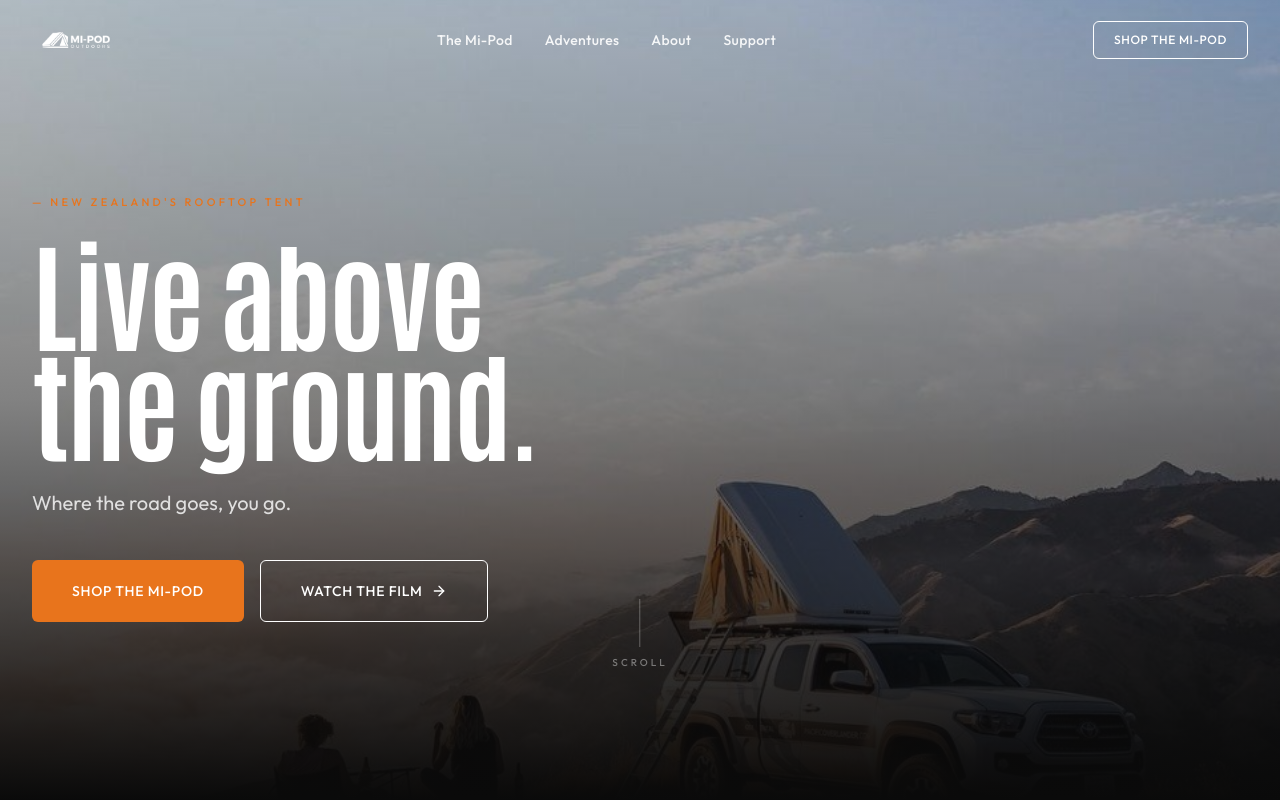
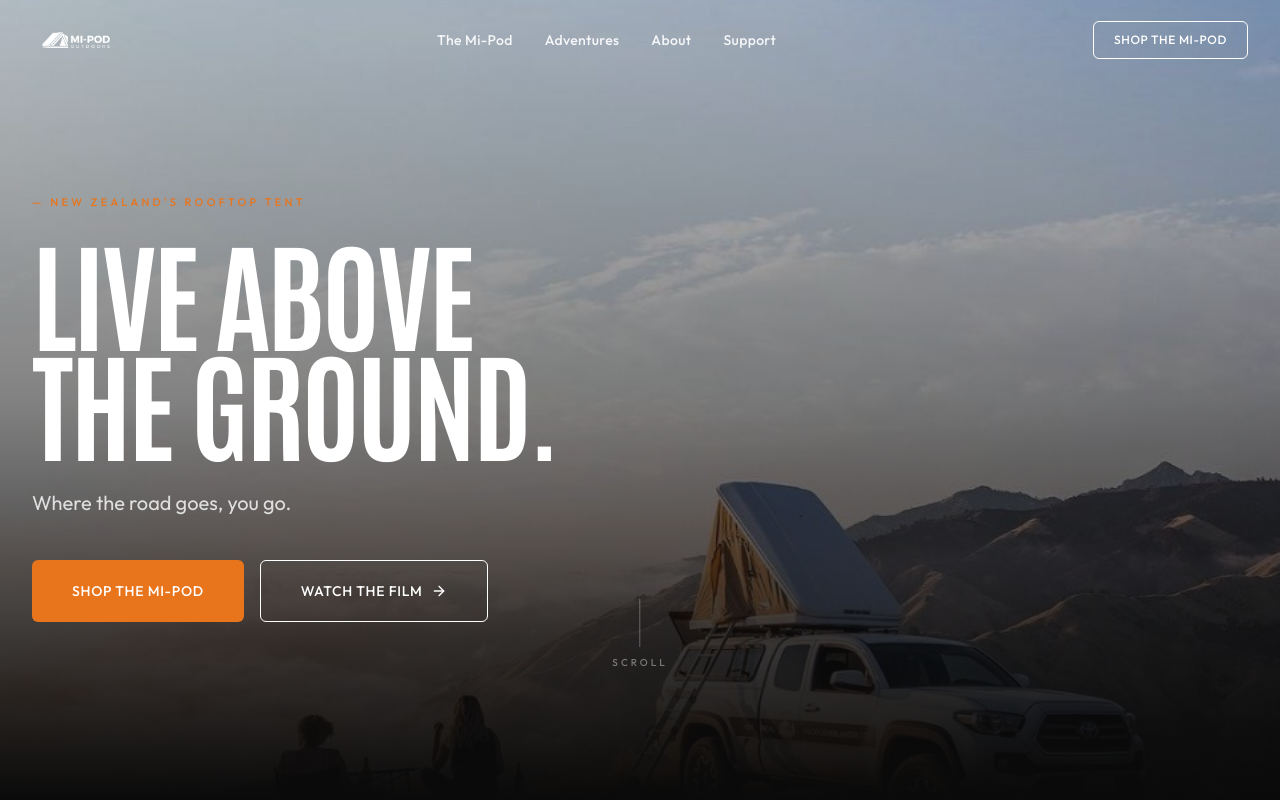
Before and after one commit to olinixon/MiPod-Outdoors, a Next.js app: page / in a window 1280 px wide. Shown: the top 800 px of the page. Built offline with nearby package versions, Linux system fonts and the light colour scheme.

Commit message:
fix: render homepage headline in uppercase

```diff
--- a/components/homepage/Hero.tsx
+++ b/components/homepage/Hero.tsx
@@ -24,7 +24,7 @@
           <p className="text-[11px] font-medium uppercase tracking-[0.3em] text-orange mb-6 font-sans">
             — New Zealand's rooftop tent
           </p>
-          <h1 className="font-display font-bold text-white leading-[0.92] tracking-tight text-[64px] md:text-[96px] lg:text-[120px]">
+          <h1 className="font-display font-bold text-white leading-[0.92] tracking-tight text-[64px] md:text-[96px] lg:text-[120px] uppercase">
             Live above
             <br />
             the ground.
```
